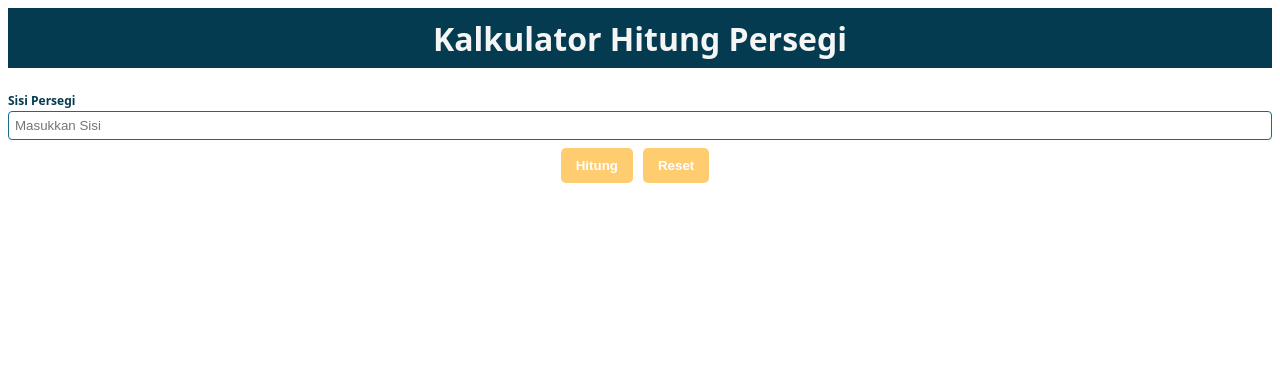
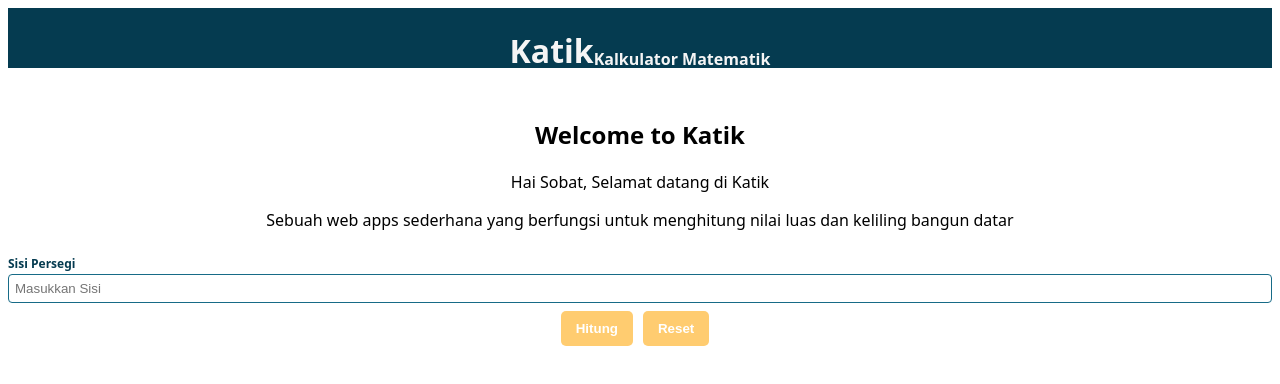
Before and after one commit to revou-fundamental-course/4-sep-23-RidhoIsmail, a plain HTML site: page index.html in a window 1280 px wide. Drawn offline with Linux system fonts and the light colour scheme.

Commit message:
edit for html and css

```diff
--- a/css/style.css
+++ b/css/style.css
@@ -10,9 +10,19 @@ header {
     color: whitesmoke;
     height: 60px;
     display:flex;
-    align-items: center;
+    text-align: center;
     justify-content: center;
 }
+.header-logo{
+    /* float: left; */
+    margin-bottom: 100px;
+
+}
+.header-logo2{
+    /* float: left; */
+    margin-top: 40px;
+}
+
 label{
     display: block;
     margin-bottom: 2px;
@@ -20,6 +30,12 @@ label{
     font-weight: bold;
     color: #053B50;
 
+}
+.Welcome{
+    margin-top: 50px;
+}
+.Welcome , p {
+    text-align: center;
 }
 input{
     padding: 6px;
--- a/index.html
+++ b/index.html
@@ -8,8 +8,13 @@
 </head>
 <body>
     <header>
-        <h1>Kalkulator Hitung Persegi</h1>
+        <h1 class="header-logo">Katik</h1>
+        <h4 class="header-logo2">Kalkulator Matematik</h3>
     </header>
+    <main>
+        <h2 class="Welcome">Welcome to Katik</h2>
+        <p>Hai Sobat, Selamat datang di Katik</p>
+        <p>Sebuah web apps sederhana yang berfungsi untuk menghitung nilai luas dan keliling bangun datar</p>
     <section class="LuasinputSection">
         <label for="inputField">Sisi Persegi</label>
         <input type="number" id="inputField" placeholder="Masukkan Sisi">
@@ -18,6 +23,7 @@
         <button class="hitungButton">Hitung</button>
         <button>Reset</button>
     </section>
+    </main>
 </body>
 </html>
 <!-- COBA KOMEN DEH DISINI -->
```
